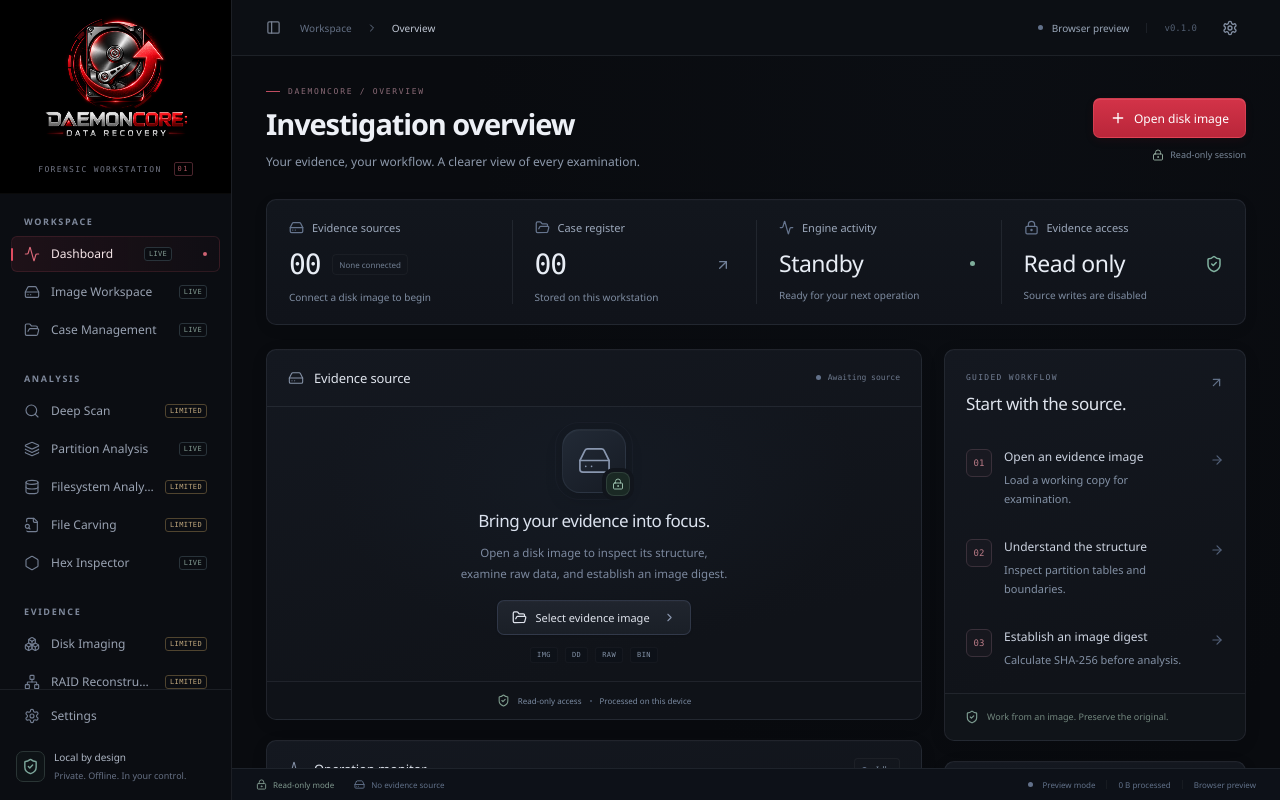
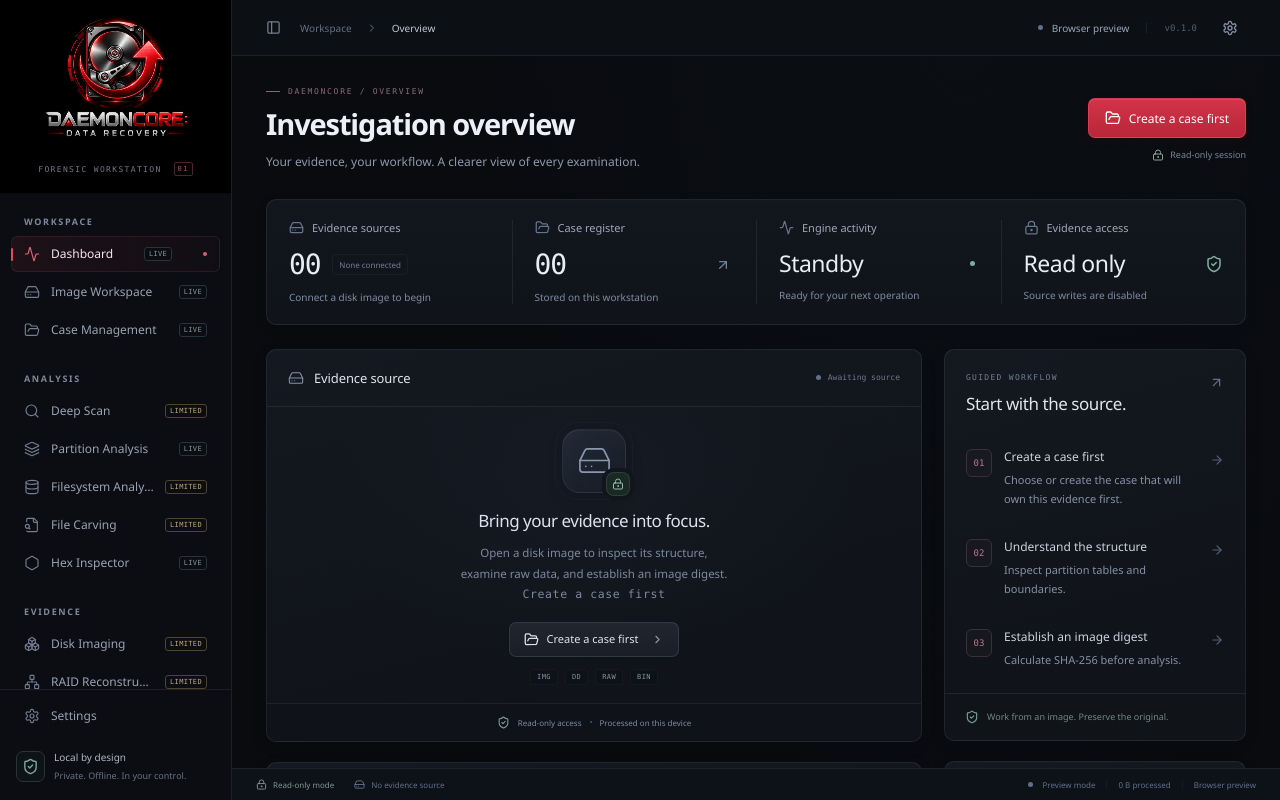
Before and after one commit to DaemoncoreApps/DataRecovery, a React (Vite) app: page / in a window 1280 px wide. Shown: the top 800 px of the page. Built offline with nearby package versions, Linux system fonts and the light colour scheme.

Commit message:
Guide evidence opening through case selection

```diff
--- a/src/Overview.tsx
+++ b/src/Overview.tsx
@@ -20,6 +20,8 @@ export function Overview({
   sourcePanel,
   jobPanel,
   open,
+  canOpenEvidence,
+  openPrompt,
   setPage,
   busy,
 }: {
@@ -29,6 +31,8 @@ export function Overview({
   sourcePanel: ReactNode;
   jobPanel: ReactNode;
   open: () => void;
+  canOpenEvidence: boolean;
+  openPrompt: string;
   setPage: (page: string) => void;
   busy: boolean;
 }) {
@@ -122,8 +126,14 @@ export function Overview({
               >
                 <span className="stepNumber">01</span>
                 <div>
-                  <h3>Open an evidence image</h3>
-                  <p>Load a working copy for examination.</p>
+                  <h3>
+                    {canOpenEvidence ? "Open an evidence image" : openPrompt}
+                  </h3>
+                  <p>
+                    {canOpenEvidence
+                      ? "Load a working copy for examination."
+                      : "Choose or create the case that will own this evidence first."}
+                  </p>
                 </div>
                 <ArrowRight size={14} />
               </button>
--- a/src/SourcePanel.tsx
+++ b/src/SourcePanel.tsx
@@ -14,6 +14,9 @@ interface Props {
   busy: boolean;
   job: Job;
   open: () => void;
+  onSelectCase: () => void;
+  canOpenEvidence: boolean;
+  openPrompt: string;
   hash: () => void;
   onInspect: () => void;
   onScan: () => void;
@@ -24,6 +27,9 @@ export function SourcePanel({
   busy,
   job,
   open,
+  onSelectCase,
+  canOpenEvidence,
+  openPrompt,
   hash,
   onInspect,
   onScan,
@@ -100,12 +106,18 @@ export function SourcePanel({
               <br />
               examine raw data, and establish an image digest.
             </p>
+            {!canOpenEvidence && (
+              <p className="muted casePrerequisite" role="status">
+                {openPrompt}
+              </p>
+            )}
             <button
               className="sourceBrowse"
-              onClick={open}
+              onClick={canOpenEvidence ? open : onSelectCase}
               disabled={busy || job.state === "running"}
             >
-              <FolderOpen size={15} /> Select evidence image{" "}
+              <FolderOpen size={15} />
+              {canOpenEvidence ? "Select evidence image" : openPrompt}
               <ChevronRight size={13} />
             </button>
             <div className="formatChips" aria-label="Supported image formats">
--- a/src/main.tsx
+++ b/src/main.tsx
@@ -341,12 +341,19 @@ function App() {
     setArchivedPageIndex(0);
     setCaseReport(null);
   };
-  const open = () =>
-    run(async () => {
-      if (activeCaseId === null)
-        throw new Error("Create or select a case before opening evidence.");
-      if (!activeCaseAuditMatched)
-        throw new Error("Re-select the intended active case to record a correction before opening evidence.");
+  const canOpenEvidence = activeCaseId !== null && activeCaseAuditMatched;
+  const openPrompt =
+    cases.length === 0
+      ? "Create a case first"
+      : activeCaseId === null
+        ? "Select an active case"
+        : "Reconfirm the active case";
+  const open = () => {
+    if (!canOpenEvidence) {
+      setPage("Case Management");
+      return;
+    }
+    void run(async () => {
       const s = await command<Source | null>("open_image");
       if (s) {
         sourceGeneration.current += 1;
@@ -360,6 +367,7 @@ function App() {
         setPage("Image Workspace");
       }
     });
+  };
   const hash = () =>
     run(async () => {
       await command("start_hash");
@@ -548,7 +556,8 @@ function App() {
           onClick={open}
           disabled={busy || job.state === "running"}
         >
-          <Plus size={16} /> Open disk image
+          {canOpenEvidence ? <Plus size={16} /> : <FolderOpen size={16} />}
+          {canOpenEvidence ? "Open disk image" : openPrompt}
         </button>
       </div>
     </div>
@@ -559,6 +568,9 @@ function App() {
       busy={busy}
       job={job}
       open={open}
+      onSelectCase={() => setPage("Case Management")}
+      canOpenEvidence={canOpenEvidence}
+      openPrompt={openPrompt}
       hash={hash}
       onInspect={() => setPage("Hex Inspector")}
       onScan={() => setPage("Recovery Workspace")}
@@ -607,6 +619,8 @@ function App() {
           sourcePanel={sourcePanel}
           jobPanel={jobPanel}
           open={open}
+          canOpenEvidence={canOpenEvidence}
+          openPrompt={openPrompt}
           setPage={setPage}
           busy={busy}
         />
@@ -812,6 +826,15 @@ function App() {
         </section>
       ) : page === "Case Management" ? (
         <>
+          {!canOpenEvidence && (
+            <div className="warning" role="status">
+              {cases.length === 0
+                ? "Create a case before opening evidence."
+                : activeCaseId === null
+                  ? "Select a case in the register before opening evidence."
+                  : "Reconfirm the intended active case before opening evidence."}
+            </div>
+          )}
           <section className="panel">
             <div className="panelTitle">
               <h2>Create local case</h2>
```
Also changed, not shown: 2 other files (tests, documents, lock files or other folders).
